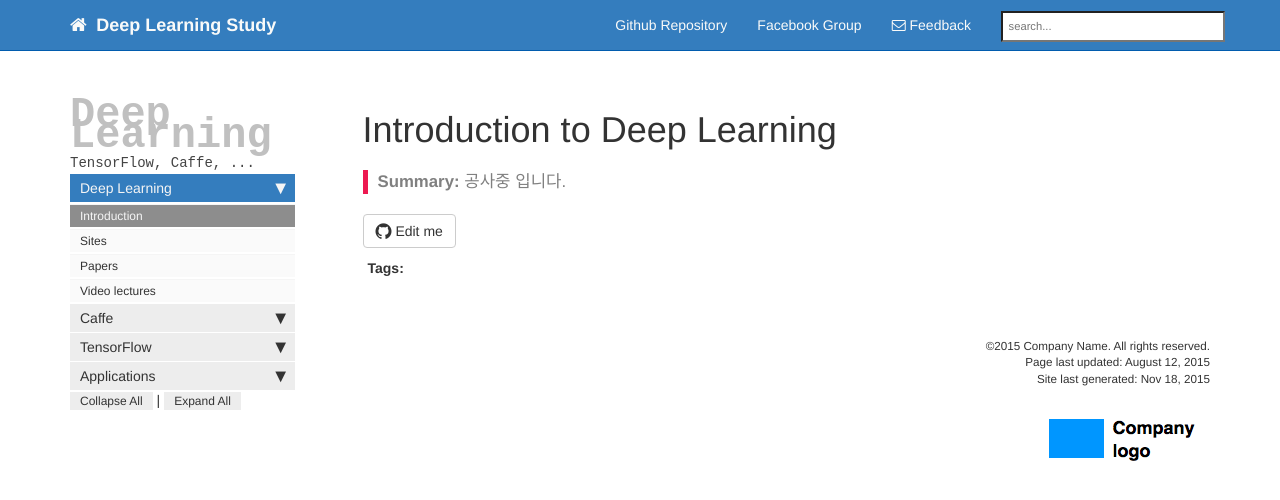
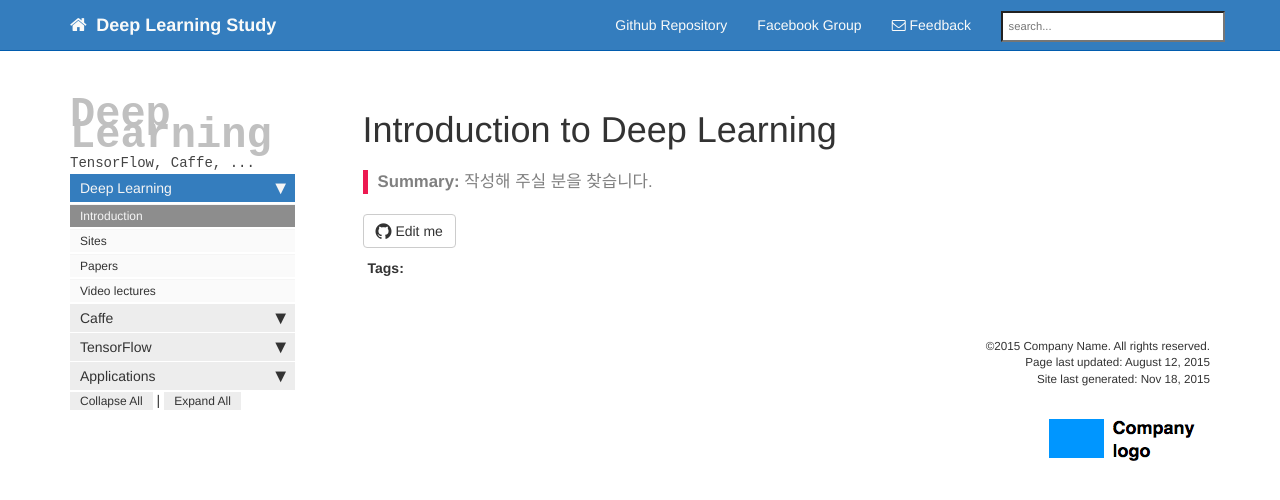
Before and after one commit to youngkyoonjang/material, a Jekyll site: the page built from doc_deeplearning_intro.md, in a window 1280 px wide. Shown: the top 500 px of the page. Built offline with Jekyll 4.4.1, drawn with Linux system fonts in a browser that asks for light colours; nearby versions of some CDN libraries; library files that are not in the unit come from our copies; Markdown is read by kramdown in place of the engine named in the settings; comment, search, counter and statistics services are not loaded.

Commit message:
Update doc_deeplearning_intro.md

```diff
--- a/doc_deeplearning_intro.md
+++ b/doc_deeplearning_intro.md
@@ -3,5 +3,5 @@
 tags: [deep learning]
 keywords: start, introduction, begin, install, build, hello world,
 last_updated: August 12, 2015
-summary: "공사중 입니다."
+summary: "작성해 주실 분을 찾습니다."
 ---
```
